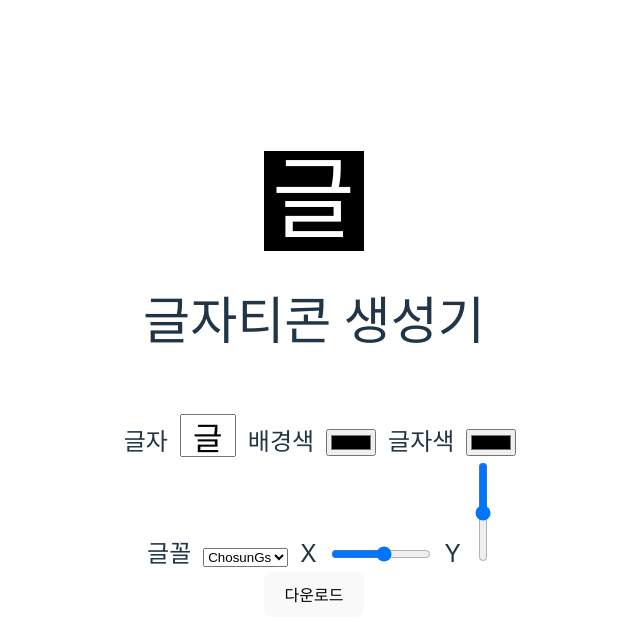
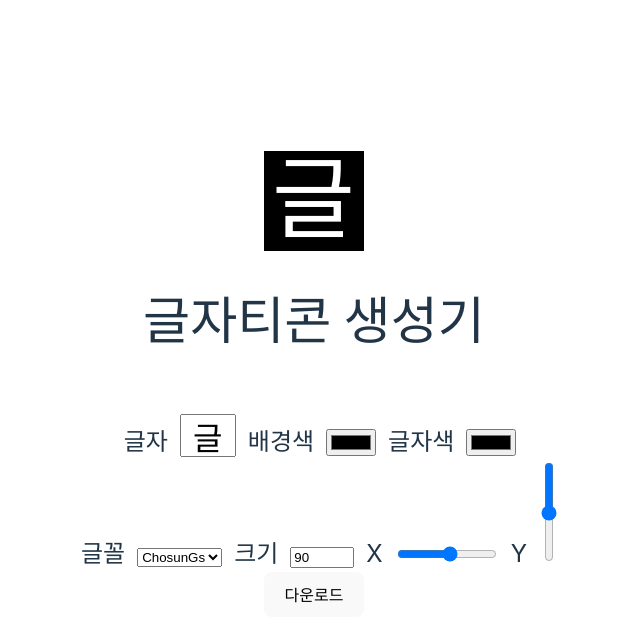
Before and after one commit to sjy5386/charicon, a React (Vite) app: page / in a window 1280 px wide. Shown: the top 642 px of the page, without its empty margins (326-966 px from the left). Built offline with nearby package versions, Linux system fonts and the light colour scheme; a web font is replaced by a local one.

Commit message:
크기 조절 추가
Signed-off-by: Seokjin Yoon <13289043+sjy5386@users.noreply.github.com>

```diff
--- a/src/App.tsx
+++ b/src/App.tsx
@@ -13,6 +13,7 @@ function App() {
     const [color, setColor] = useState('white')
 
     const [font, setFont] = useState('ChosunGs')
+    const [fontSize, setFontSize] = useState(90)
     const [x, setX] = useState(8)
     const [y, setY] = useState(80)
 
@@ -27,7 +28,7 @@ function App() {
         ctx.fillRect(0, 0, 100, 100);
 
         // 글자 쓰기
-        ctx.font = `90px ${font}`;
+        ctx.font = `${fontSize}px ${font}`;
         ctx.fillStyle = color;
         ctx.fillText(character, x, y);
     })
@@ -56,6 +57,9 @@ function App() {
                             </option>
                         ))}
                     </select>
+                    <label>크기</label>
+                    <input type="number" value={fontSize} onChange={(e) => setFontSize(Number(e.target.value))}
+                           min={0} max={size}/>
                     <label>X</label>
                     <input type="range" value={x} onChange={(e) => setX(Number(e.target.value))}
                            max={size} min={-size} id="x-range-input"/>
```
